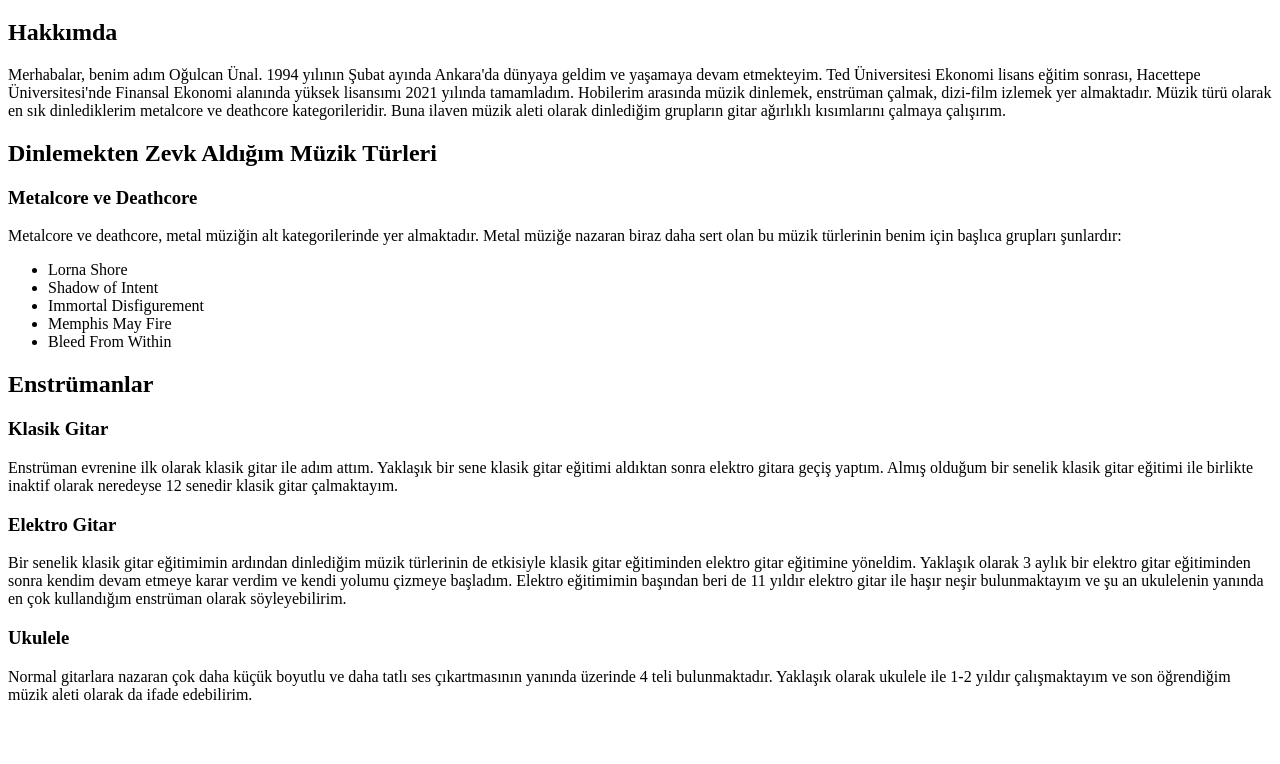
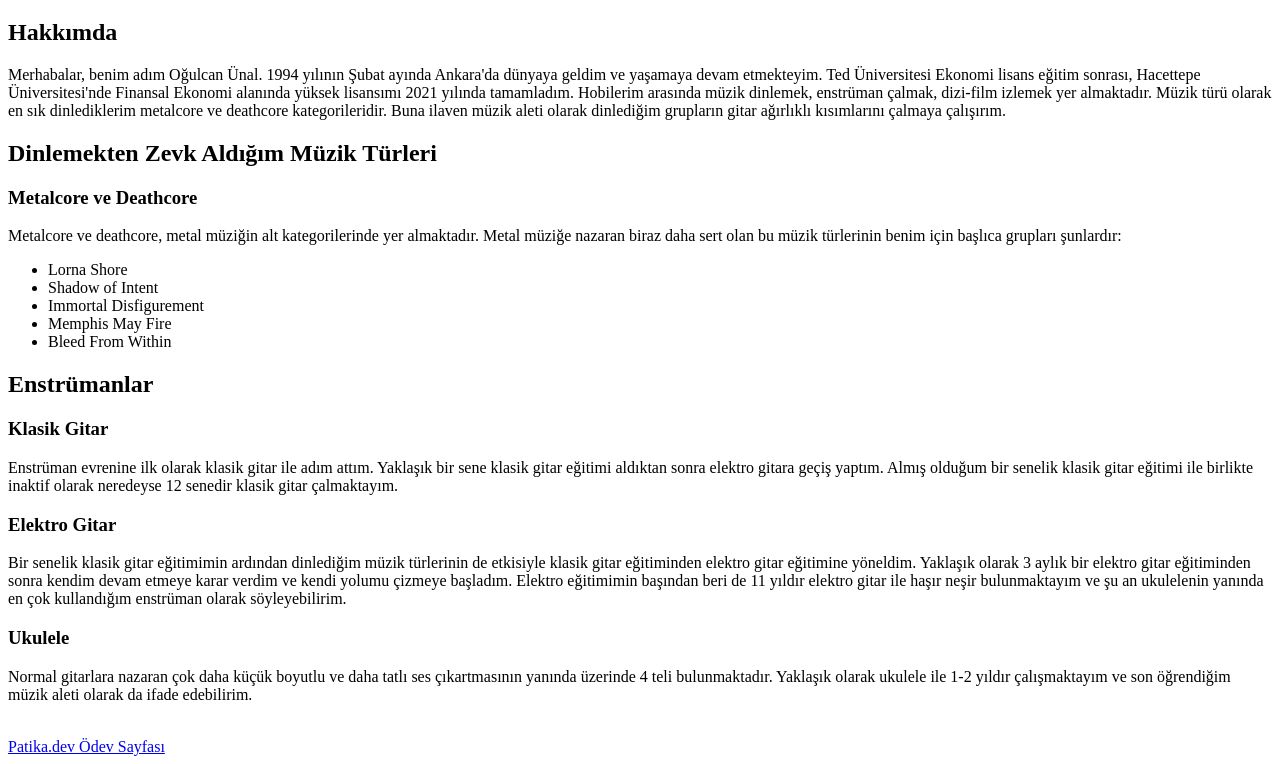
Before and after one commit to Ogulcan-unal/kodluyoruzilkrepo, a plain HTML site: page Frontend_HTML_Odev/index.html in a window 1280 px wide. Shown: the part 61-825 px from the top of the page. Before the commit the page ends 800 px from the top, so only its background shows below. Drawn offline with Linux system fonts and the light colour scheme.

Commit message:
Ödev Sayfası Eklendi

```diff
--- a/Frontend_HTML_Odev/index.html
+++ b/Frontend_HTML_Odev/index.html
@@ -29,5 +29,7 @@
 
                 <h3>Ukulele</h3>
                 <p>Normal gitarlara nazaran çok daha küçük boyutlu ve daha tatlı ses çıkartmasının yanında üzerinde 4 teli bulunmaktadır. Yaklaşık olarak ukulele ile 1-2 yıldır çalışmaktayım ve son öğrendiğim müzik aleti olarak da ifade edebilirim.</p>
+                <br>
+            <a href="https://app.patika.dev/courses/html/odev1">Patika.dev Ödev Sayfası</a>
     </body>
 </html>
```
